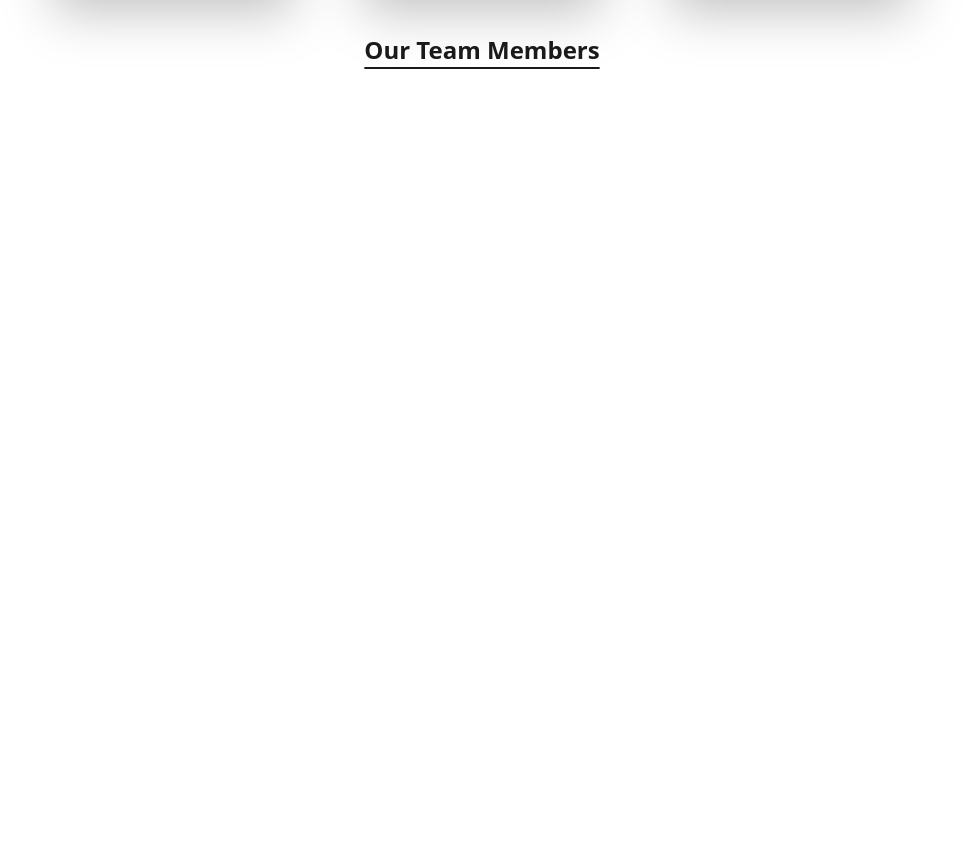
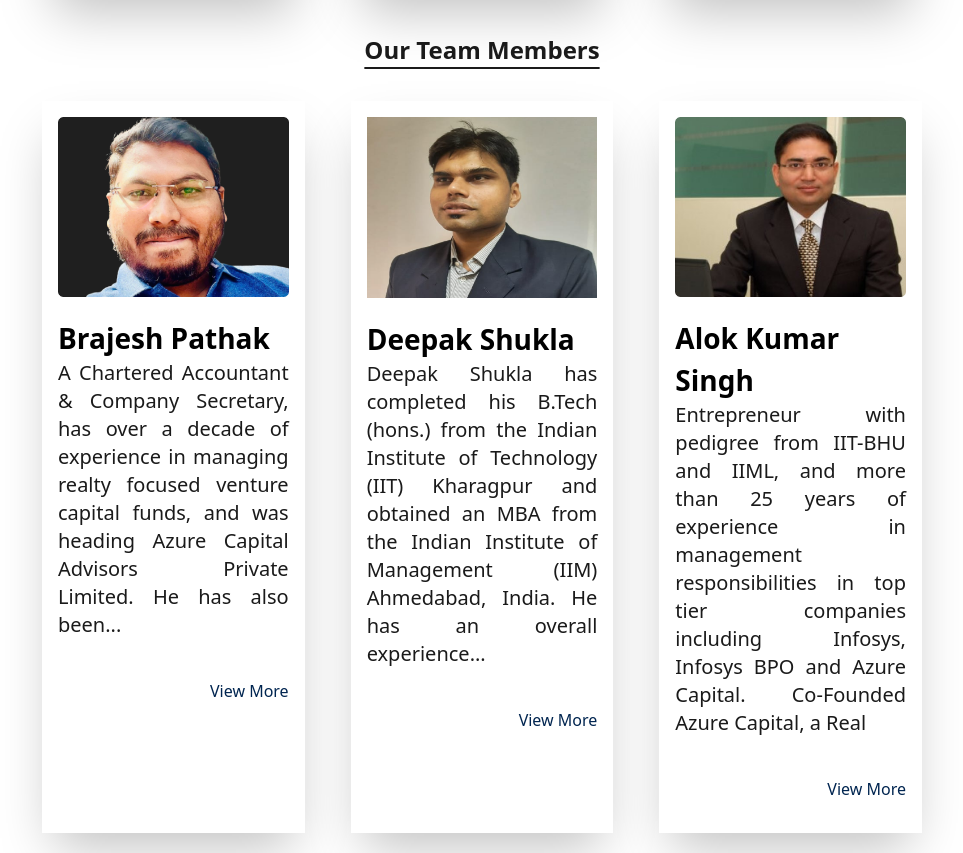
Before and after one commit to Asaduzzaman14/iner-figma-to-react, a React (Create React App) app: page / in a window 1280 px wide. Shown: the part 2058-2911 px from the top of the page, without its empty margins (158-1121 px from the left). Before the commit the page ends 2144 px from the top, so only its background shows below. Built offline with nearby package versions, Linux system fonts and the light colour scheme.

Commit message:
complete our team section

```diff
--- a/src/components/OfferingCard.js
+++ b/src/components/OfferingCard.js
@@ -1,5 +1,7 @@
 import React from 'react';
 import iamge1 from '../asset/offerig/image1.png'
+import iamge2 from '../asset/offerig/image2.png'
+import iamge3 from '../asset/offerig/image3.png'
 
 const OfferingCard = () => {
     return (
@@ -18,7 +20,7 @@ const OfferingCard = () => {
             </div>
             <div className='card md:w-[455px] p-4'>
                 <div >
-                    <img src={iamge1} alt="" />
+                    <img src={iamge2} alt="" />
                     <h2 className='cart-title'>Background verification</h2>
                     <p className='cart-desc'>Assuring your capital is in safe hands, we provide detailed verification reports of the project and developer. These are customized and detailed...</p>
 
@@ -29,7 +31,7 @@ const OfferingCard = () => {
             </div>
             <div className='card md:w-[455px] p-4'>
                 <div>
-                    <img src={iamge1} alt="" />
+                    <img src={iamge3} alt="" />
                     <h2 className='cart-title'>Background verification</h2>
                     <p className='cart-desc'>Assuring your capital is in safe hands, we provide detailed verification reports of the project and developer. These are customized and detailed...</p>
 
--- a/src/components/OurTeam.js
+++ b/src/components/OurTeam.js
@@ -1,9 +1,49 @@
 import React from 'react';
+import image1 from '../asset/ourTeam/image1.png'
+import image2 from '../asset/ourTeam/image2.png'
+import image3 from '../asset/ourTeam/image3.png'
 
 const OurTeam = () => {
     return (
-        <div>
-            <h2 className='title'>Our Team Members</h2>
+        <div className='px-5 px-lg:10 xl:px-[200px]'>
+            <h2 className='title pb-[35px]'>Our Team Members</h2>
+
+            <div>
+                <div className='grid gap-[46px] grid-cols-1 lg:grid-cols-3 '>
+                    <div className='card md:w-[455px] p-4'>
+                        <div className='text-start'>
+                            <img className='w-full' src={image1} alt="" />
+                            <h2 className='pt-5 text-[28px] font-semibold'>Brajesh Pathak</h2>
+                            <p className='cart-desc text-[#1A1A1A] text-justify'>A Chartered Accountant & Company Secretary, has over a decade of experience in managing realty focused venture capital funds, and was heading Azure Capital Advisors Private Limited. He has also been...</p>
+                        </div>
+                        <div>
+                            <p className='text-end py-4 text-[#002550] font-normal text-[16px] cursor-pointer'> View More</p>
+                        </div>
+                    </div>
+                    <div className='card md:w-[455px] p-4'>
+                        <div >
+                            <img className='w-full' src={image2} alt="" />
+                            <h2 className='pt-5 text-[28px] font-semibold'>Deepak Shukla</h2>
+                            <p className='cart-desc text-[#1A1A1A] text-justify'>Deepak Shukla has completed his B.Tech (hons.) from the Indian Institute of Technology (IIT) Kharagpur and obtained an MBA from the Indian Institute of Management (IIM) Ahmedabad, India. He has an overall experience...</p>
+                        </div>
+                        <div>
+                            <p className='text-end py-4 text-[#002550] font-normal text-[16px] cursor-pointer'> View More</p>
+                        </div>
+                    </div>
+
+                    <div className='card md:w-[455px] p-4'>
+                        <div>
+                            <img className='w-full' src={image3} alt="" />
+                            <h2 className='pt-5 text-[28px] font-semibold'>Alok Kumar Singh</h2>
+                            <p className='cart-desc text-[#1A1A1A] text-justify'>Entrepreneur with pedigree from IIT-BHU and IIML, and more than 25 years of experience in management responsibilities in top tier companies including Infosys, Infosys BPO and Azure Capital. Co-Founded Azure Capital, a Real</p>
+                        </div>
+                        <div>
+                            <p className='text-end py-4 text-[#002550] font-normal text-[16px] cursor-pointer'> View More</p>
+                        </div>
+                    </div>
+
+                </div>
+            </div>
         </div>
     );
 };
```
